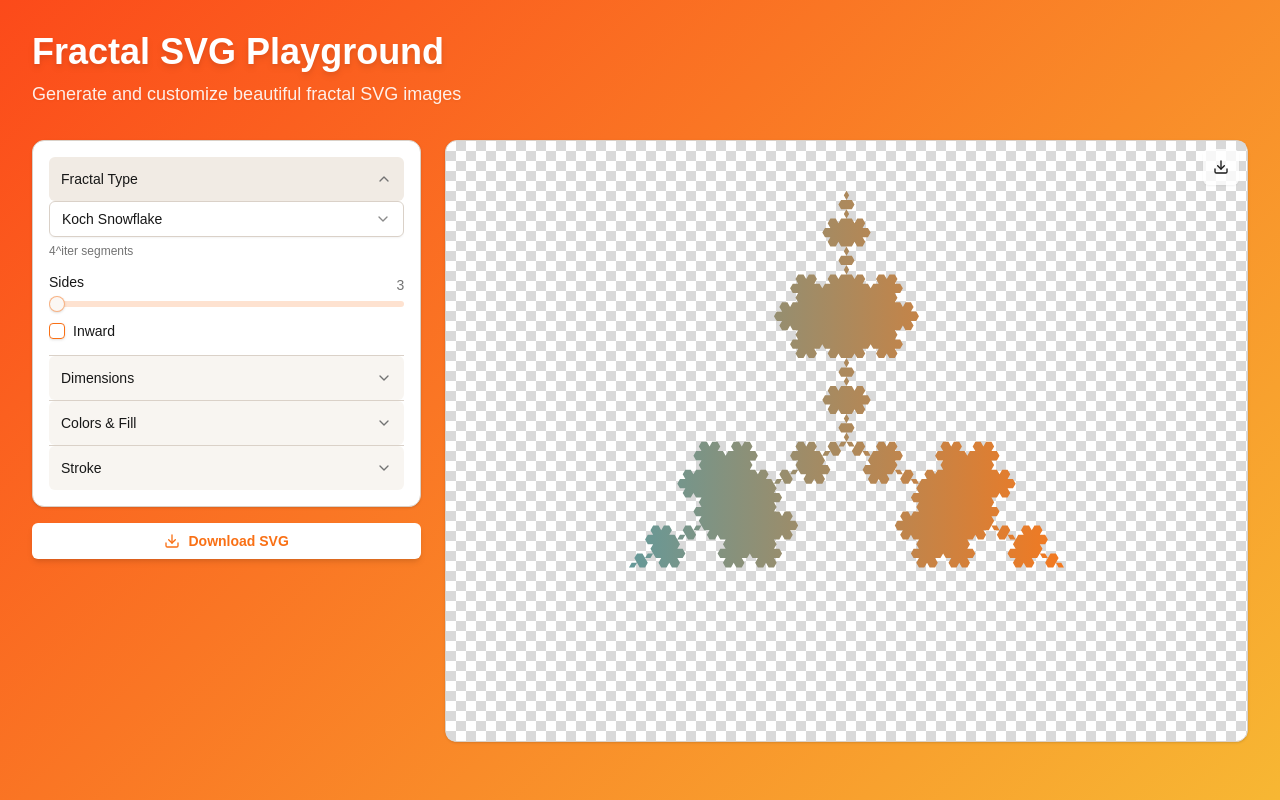
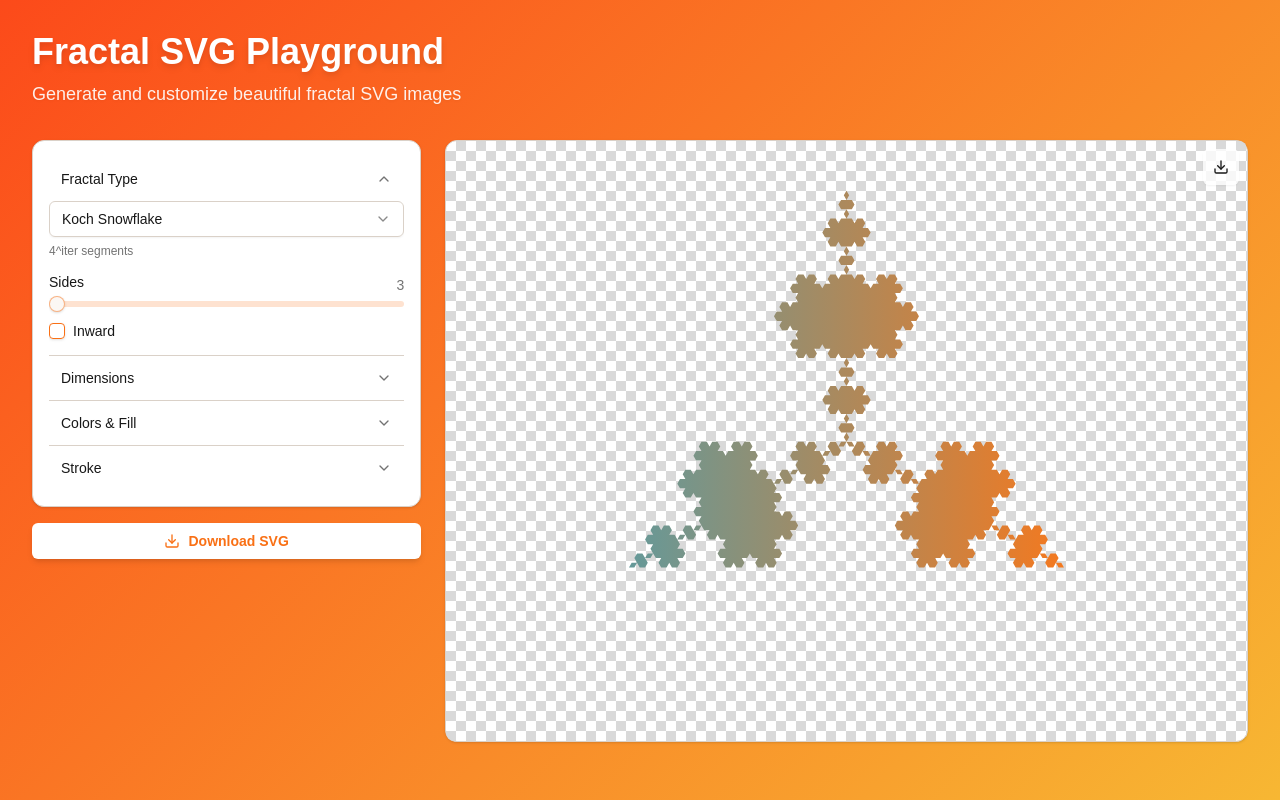
Before and after one commit to cbnsndwch/fractal-svg, a Next.js app in the folder apps/demo/: page / in a window 1280 px wide. Built offline with nearby package versions, Linux system fonts and the light colour scheme.

Commit message:
refactor(demo): simplify accordion trigger styling

```diff
--- a/apps/demo/components/ui/accordion.tsx
+++ b/apps/demo/components/ui/accordion.tsx
@@ -28,7 +28,7 @@ const AccordionTrigger = React.forwardRef<
     <AccordionPrimitive.Trigger
       ref={ref}
       className={cn(
-        "flex flex-1 items-center justify-between py-3 px-3 text-sm font-medium transition-colors text-left rounded-md bg-muted/50 hover:bg-muted [&[data-state=open]]:bg-muted [&[data-state=open]>svg]:rotate-180",
+        "flex flex-1 items-center justify-between py-3 px-3 text-sm font-medium transition-colors text-left hover:bg-muted/30 [&[data-state=open]>svg]:rotate-180",
         className
       )}
       {...props}
```
